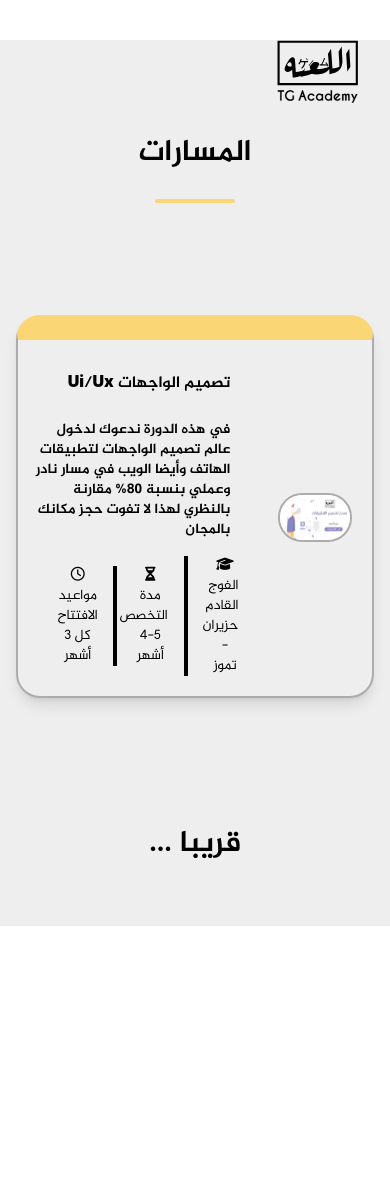
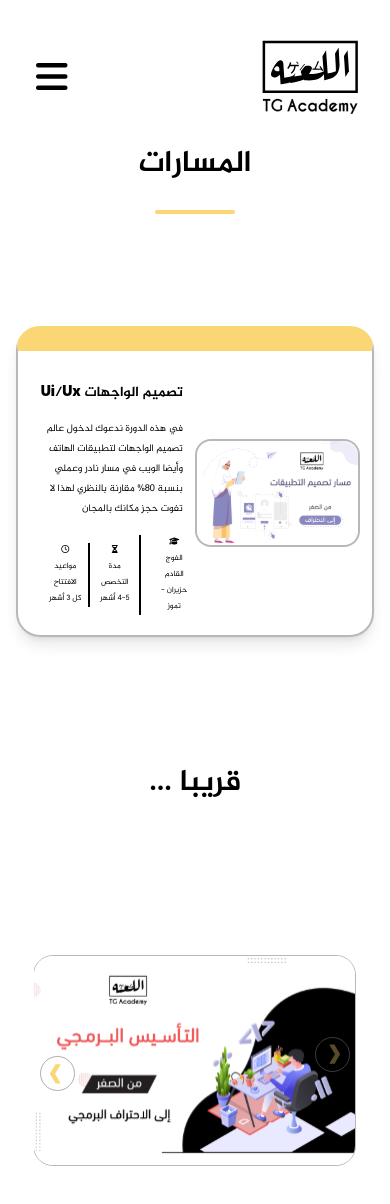
Before and after one commit to aliabuhamra/Academy, a React (Create React App) app: page /features in a window 390 px wide. Shown: the top 1204 px of the page. Before the commit the page ends 926 px from the top, so only its background shows below. Built offline with nearby package versions, Linux system fonts and the light colour scheme.

Commit message:
uploded the latest changes

```diff
--- a/src/components/Button.js
+++ b/src/components/Button.js
@@ -1,7 +1,7 @@
 import { Link } from "react-router-dom";
 export default function Button({text}){
     return (
-        <button className="bg-orange font-bold py-2 px-10 rounded-md sm:hidden">
+        <button className="bg-orange font-bold py-2 px-10 rounded-md xl:block sm:hidden">
             <Link to='/join-us'>{text}</Link>
         </button>
     );
--- a/src/components/Features.js
+++ b/src/components/Features.js
@@ -1,9 +1,11 @@
-import React from 'react'
+import React from 'react';
+import Slider from "./../components/Slider";
+
 
 const Features = () => {
   return (
     <div className="features  w-full sm:px-0 absolute">
-        <div className="section bg-gray ">
+        <div className="section">
             <div className="section-container mx-auto sm:p-0 ">
                 <div className="mx-auto text-center relative flex justify-center">
                     <h2 className="text-4xl sm:text-3xl py-8 mb-8 text-center font-black">المسارات</h2>
@@ -13,36 +15,37 @@ const Features = () => {
                 <div className="design-box
                   w-11/12 flex justify-between items-center my-20 mx-auto
                 rounded-3xl border-2 border-lightBlack border-t-[25px]
-                border-t-orange gap-5 sm:gap-2 sm:w-11/12 py-20
+                border-t-orange gap-5 sm:gap-0 sm:w-11/12 py-20
                  md:py-14 md:px-2 px-7 sm:p-0 shadow-lg">
 
-                    <div className="img-box w-2/4 md:w-[45%] sm:w-[40%] mr-5 md:mr-3
-                     rounded-3xl border-2
+                    <div className="img-box w-2/4 md:w-[45%] sm:w-[50%] mr-5 md:mr-3
+                     sm:mr-3  rounded-3xl sm:rounded-2xl border-2
                     border-lightBlack flex justify-center items-center">
-                        <img className='w-full rounded-3xl' src="assets/images/paths/ui.svg" alt="" />
+                        <img className='w-full rounded-3xl sm:rounded-2xl' src="assets/images/paths/ui.svg" alt="" />
                     </div>
 
-                    <div className="content-box w-2/4 md:w-[55%] sm:w-[60%] mr-10 md:mr-3 mb-5">
-                        <h2 className='text-2xl sm:text-base py-8 mb-2 md:py-4 md:mb-2 font-black'>تصميم الواجهات Ui/Ux</h2>
+                    <div className="content-box w-2/4 md:w-[55%] sm:w-[50%] mr-10 md:mr-3 sm:mr-3 mb-5">
+                        <h2 className='text-2xl sm:text-sm py-8 mb-2 md:py-4 md:mb-2 sm:-mb-1 font-black'>تصميم الواجهات Ui/Ux</h2>
                         <p className="desc-text font-black pl-16 leading-loose md:leading-8
-                         text-lg md:text-sm sm:text-sm -mt-4 md:pl-8 sm:pl-3">في هذه الدورة ندعوك لدخول عالم تصميم الواجهات لتطبيقات الهاتف
+                         text-lg md:text-sm sm:text-[10px] sm:font-normal -mt-4 md:pl-8 sm:pl-3">في هذه الدورة ندعوك لدخول عالم تصميم الواجهات لتطبيقات الهاتف
                             وأيضا الويب في مسار نادر وعملي بنسبة 80% مقارنة بالنظري لهذا
                             لا تفوت حجز مكانك بالمجان
                         </p>
-                        <div className="info flex justify-evenly items-center ml-8 mt-4 md:-ml-1 md:pl-3 md:mr-0 sm:-mr-6 sm:w-full">
-                            <div className='border-l-4 md:border-l-3 px-4 md:pl-3 sm:pl-6 leading-8
-                             md:leading-5 text-center md:text-sm sm:text-sm sm:w-4/12'>
+                        <div className="info flex justify-evenly sm:justify-around sm:w-full items-center ml-8 mt-4 md:-ml-1 md:pl-3 md:mr-0 sm:-mr-6">
+                            <div className='border-l-4 md:border-l-3  sm:border-l-2 px-4 md:pl-3 sm:pl-4 leading-8
+                             md:leading-5 text-center md:text-sm sm:text-[8px] sm:font-normal sm:leading-4 '>
                                 <i className="fas fa-graduation-cap"></i>
                                 <p>الفوج القادم </p>
                                 <p> حزيران - تموز</p>
                             </div>
-                            <div className='border-l-4 md:border-l-3 px-4 md:px-2 leading-8
-                            md:leading-5 text-center md:text-sm sm:text-sm sm:w-4/12'>
+                            <div className='border-l-4  md:border-l-3 sm:border-l-2 px-4 md:px-2 sm:px-2 sm:-ml-1 leading-8
+                            md:leading-5 text-center md:text-sm sm:text-[8px] sm:leading-4  sm:font-normal'>
                                 <i className="fas fa-hourglass-half"></i>
                                 <p>مدة التخصص</p>
                                 <p>4-5 أشهر</p>
                             </div>
-                            <div className='px-2 md:px-2 leading-8 md:leading-5 text-center md:text-sm sm:text-sm sm:w-4/12' >
+                            <div className='px-2 md:px-2 sm:pl-1 sm:pr-2 leading-8 md:leading-5 sm:leading-4
+                            text-center md:text-sm sm:text-[8px] sm:font-normal'>
                                 <i className="far fa-clock"></i>
                                 <p>مواعيد الافتتاح </p>
                                 <p>كل 3 أشهر</p>
@@ -53,6 +56,7 @@ const Features = () => {
                 <p className="section-text  font-black py-16 leading-loose
                 text-4xl sm:text-3xl -mt-4 text-center"> قريبا ...</p>
             </div>
+             <Slider />
         </div>
   </div>
   )
--- /dev/null
+++ b/src/components/Header.css
@@ -0,0 +1,24 @@
+@media (max-width: 987px) {
+    .listItems {
+        background-color: rgb(58, 56, 56);
+        flex-wrap: wrap;
+        margin: auto;
+        color: #fff;
+        text-align: center;
+        /* line-height: 1; */
+        position: absolute;
+        left: 0;
+        /* bottom: -70%; */
+        padding: 0 3rem;
+        transform: translate(-50%, 80%);
+        flex-direction: column;
+        width: 100vw;
+        height: 100vh;
+    }
+
+    .listItems li {
+        display: block;
+        padding-bottom: 5px;
+    }
+
+}
--- a/src/components/Header.js
+++ b/src/components/Header.js
@@ -1,27 +1,34 @@
 import React from 'react';
 import Button from './Button';
+import './Header.css';
 
 import { Link } from 'react-router-dom';
 
 export default function Header() {
     return (
-        <header className="flex items-center justify-between px-32 md:px-12 sm:px-8 bg-gray mx-auto">
+        <header className="flex  items-center justify-between xl:px-32 md:px-12 sm:px-8 mx-auto">
+
+
             {/* List */}
-            <div className="flex items-center justify-between w-3/4 sm:w-1/4">
+            <div className="flex xl:flex items-center justify-between md:justify-between w-full relative">
                 <Link to="/">
                     <img src="/assets/icons/tg_logo.svg" alt="" />
                 </Link>
-                <ul className="flex justify-between w-3/4 text-lg md:text-sm sm:hidden">
-                    <li><Link to="/"  className='link link-underline link-underline-black hover:cursor-pointer'>الصفحة الرئيسية</Link></li>
+                <div className='xl:hidden text-4xl flex justify-self-end absolute left-1'>
+                    <i className="fa-solid fa-bars"></i>
+                    {/* <i class="fa-solid fa-xmark"></i> */}
+                </div>
+                <ul className="flex xl:flex justify-between w-3/4 text-lg md:text-sm sm:hidden  ">
+                    <li><Link to="/"  className='link link-underline link-underline-black hover:cursor-pointer '>الصفحة الرئيسية</Link></li>
                     <li><Link to="/about-us"  className='link link-underline link-underline-black hover:cursor-pointer'>من نحـن</Link></li>
                     <li><Link to="/services"  className='link link-underline link-underline-black hover:cursor-pointer'>ماذا نقـدم</Link></li>
                    <li><Link to="/features"  className='link link-underline link-underline-black hover:cursor-pointer'>المسـارات</Link></li>
                     <li><Link to="/"  className='link link-underline link-underline-black hover:cursor-pointer'>أعمالنـا</Link></li>
                     <li><Link to="/"  className='link link-underline link-underline-black hover:cursor-pointer'>فريقنـا</Link></li>
                 </ul>
-            </div>
             {/* Join us Button */}
             <Button text="انضم لنـا" />
+            </div>
 
         </header>
     )
--- a/src/components/Hero.js
+++ b/src/components/Hero.js
@@ -2,7 +2,7 @@ import React from 'react'
 
 const Hero = () => {
   return (
-    <div className="flex items-center sm:w-full justify-between px-32 mt-20 md:px-14 bg-orange sm:px-12">
+    <div className="flex items-center sm:w-full justify-between px-32 mt-20 md:px-14 sm:px-12">
        <div className='w-2/4'>
            <img src="assets/images/person.svg" alt=""
              className='pr-10 sm:pr-2 pt-8 w-fit mr-8 md:w-3/4 md:mr-4 sm:-mr-2 md:pr-0 sm:w-11/12 sm:mb-5'
--- a/src/components/Main.js
+++ b/src/components/Main.js
@@ -5,7 +5,6 @@ import Features from "./../components/Features";
 import Message from "./../components/Message";
 import Quote from "./../components/Quote";
 import Services from "./../components/Services";
-import Slider from "./../components/Slider";
 
 const Main = () => {
   return (
@@ -17,7 +16,7 @@ const Main = () => {
                 ويملك أساس لمستقبل أفضل لعالمنا العربي والاسلامي.`}/>
         <Services />
         <Features />
-        <Slider />
+
         {/* <Quote text={`نحو عالم يتفوق فيه شبابنا بمهاراتهم ولا يكون أبعد طموحهم
           وظيفة لا تعيلهم اذا مرضوا`}/> */}
     </div>
--- a/src/components/Slider.js
+++ b/src/components/Slider.js
@@ -31,6 +31,33 @@ const Slider = () => {
           }}
           navigation={true}
           modules={[Pagination, Navigation]}
+          breakpoints={
+           {
+                320: {
+                  slidesPerView: 1,
+                  spaceBetween: 10,
+                  slidesPerGroup: 1
+                },
+                // when window width is >= 480px
+                480: {
+                  slidesPerView: 1,
+                  spaceBetween: 20,
+                  slidesPerGroup: 1
+                },
+                // when window width is >= 640px
+                768: {
+                  slidesPerView: 2,
+                  spaceBetween: 30,
+                  slidesPerGroup: 2
+                },
+                // when window width is >= 640px
+                1070: {
+                  slidesPerView: 3,
+                  spaceBetween: 40,
+                  slidesPerGroup: 3
+                }
+             }
+          }
           className="mySwiper"
         >
           <SwiperSlide><img src="assets/images/paths/sf.svg" alt="" /></SwiperSlide>
--- a/tailwind.config.js
+++ b/tailwind.config.js
@@ -22,7 +22,10 @@ module.exports = {
       'md': '768px',
       // => @media (min-width: 960px) { ... }
 
-      'lg': '1440px',
+      'lg': '987px',
+      // => @media (min-width: 1440px) { ... }
+
+      'xl': '1440px',
       // => @media (min-width: 1440px) { ... }
     },
   },
```
